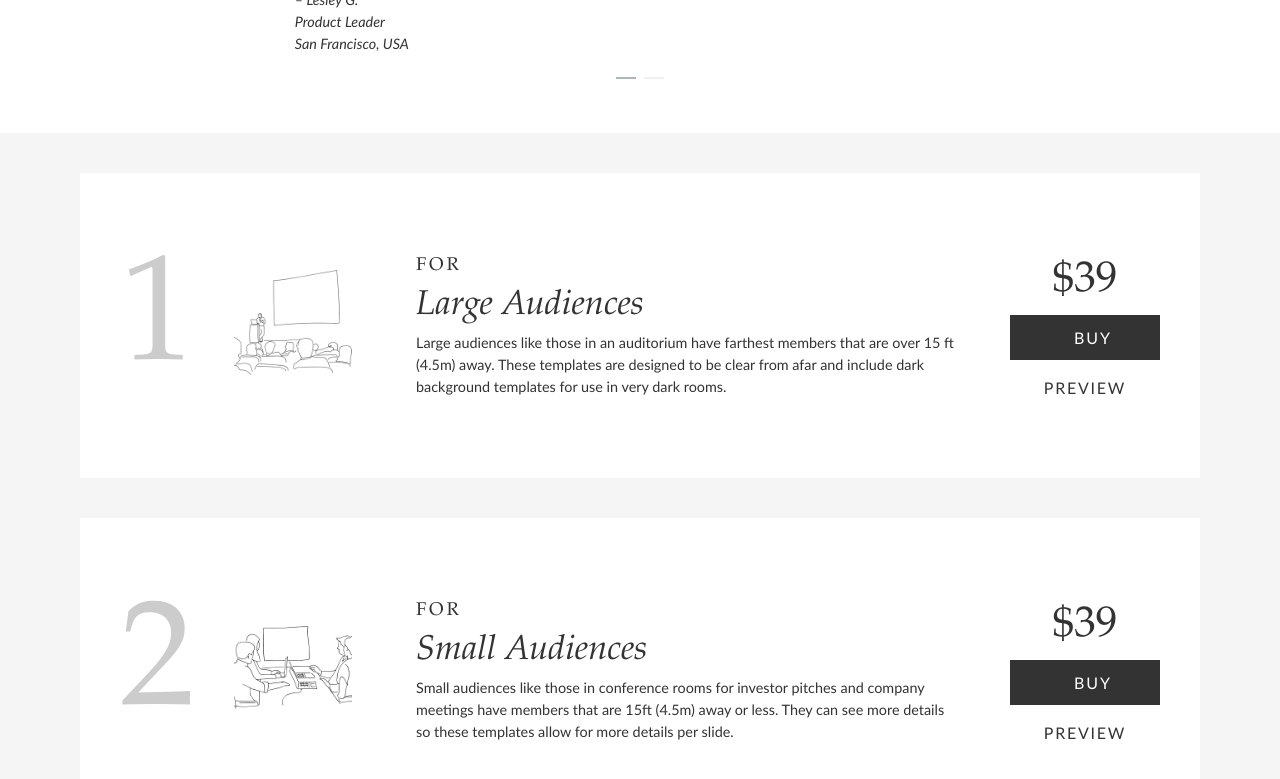
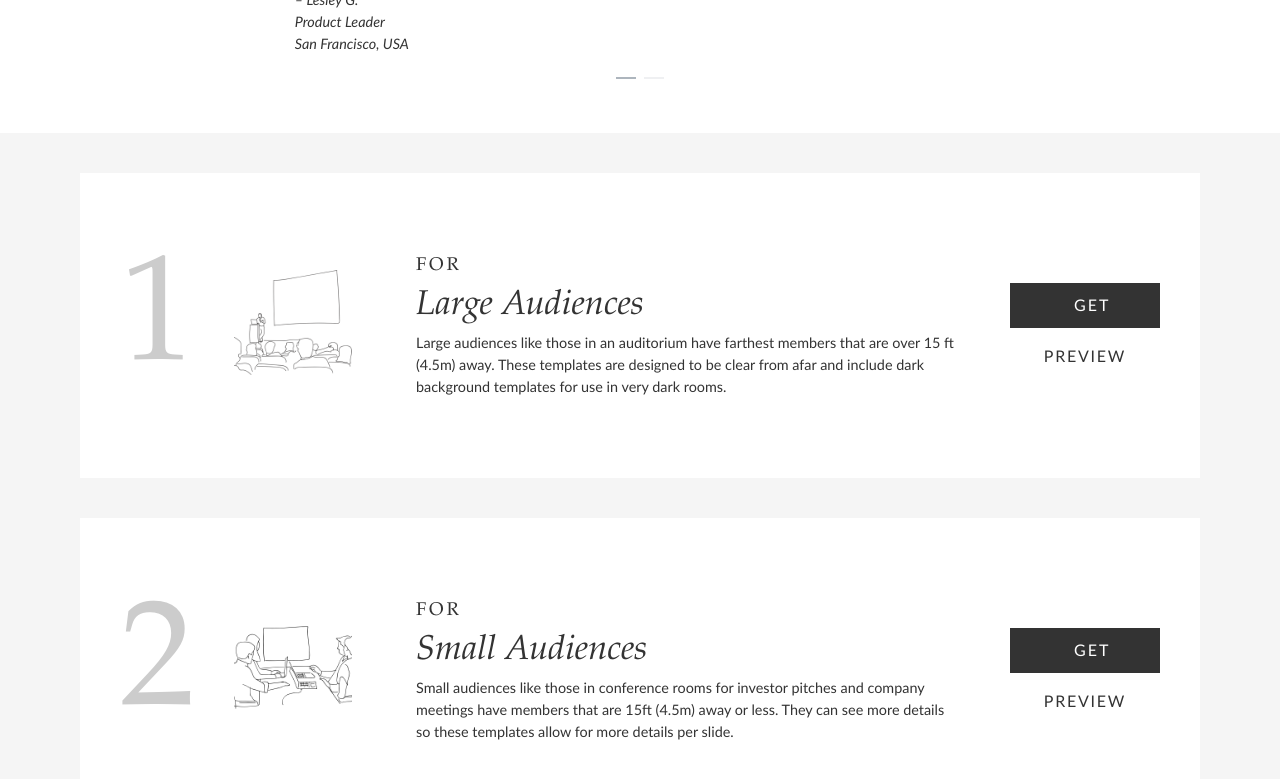
Before and after one commit to eringallup/slide-therapy, a Jekyll site: the page built from index.html, in a window 1280 px wide and 900 px high, scrolled down 2034 px. Shown: the top 779 px of the window. Built offline with Jekyll 4.4.1, drawn with Linux system fonts in a browser that asks for light colours.

Commit message:
taking away the buy button

```diff
--- a/_includes/decks.html
+++ b/_includes/decks.html
@@ -29,10 +29,7 @@
           <img class="img-fluid" src="/i/home/largeaudience.png">
         </div>
         <div class="order-3 text-center">
-          <span itemprop="offers" itemscope="" itemtype="http://schema.org/Offer">
-            <span itemprop="priceCurrency" content="USD">$</span><span itemprop="price" content="39">39</span>
-          </span>
-          <a class="buy btn btn-lg btn-wide btn-primary" href="/buy/large-audiences">Buy</a>
+          <a class="buy btn btn-lg btn-wide btn-primary" href="https://drive.google.com/drive/u/0/folders/1vgrHTmfTEoAD6Dw6YyFay-v828W8acss">Get</a>
           <div class="preview-link clickable mt-1">Preview</div>
         </div>
       </div>
@@ -64,10 +61,7 @@
           <img class="img-fluid" src="/i/home/smallaudience.png">
         </div>
         <div class="order-3 text-center">
-          <span itemprop="offers" itemscope="" itemtype="http://schema.org/Offer">
-            <span itemprop="priceCurrency" content="USD">$</span><span itemprop="price" content="39">39</span>
-          </span>
-          <a class="buy btn btn-lg btn-wide btn-primary" href="/buy/small-audiences">Buy</a>
+          <a class="buy btn btn-lg btn-wide btn-primary" href="https://drive.google.com/drive/u/0/folders/1vgrHTmfTEoAD6Dw6YyFay-v828W8acss">Get</a>
           <div class="preview-link clickable mt-1">Preview</div>
         </div>
       </div>
@@ -99,10 +93,7 @@
           <img class="img-fluid" src="/i/home/solitaryaudience.png">
         </div>
         <div class="order-3 text-center">
-          <span itemprop="offers" itemscope="" itemtype="http://schema.org/Offer">
-            <span itemprop="priceCurrency" content="USD">$</span><span itemprop="price" content="39">39</span>
-          </span>
-          <a class="buy btn btn-lg btn-wide btn-primary" href="/buy/solitary-audiences">Buy</a>
+          <a class="buy btn btn-lg btn-wide btn-primary" href="https://drive.google.com/drive/u/0/folders/1vgrHTmfTEoAD6Dw6YyFay-v828W8acss">Get</a>
           <div class="preview-link clickable mt-1">Preview</div>
         </div>
       </div>
```
